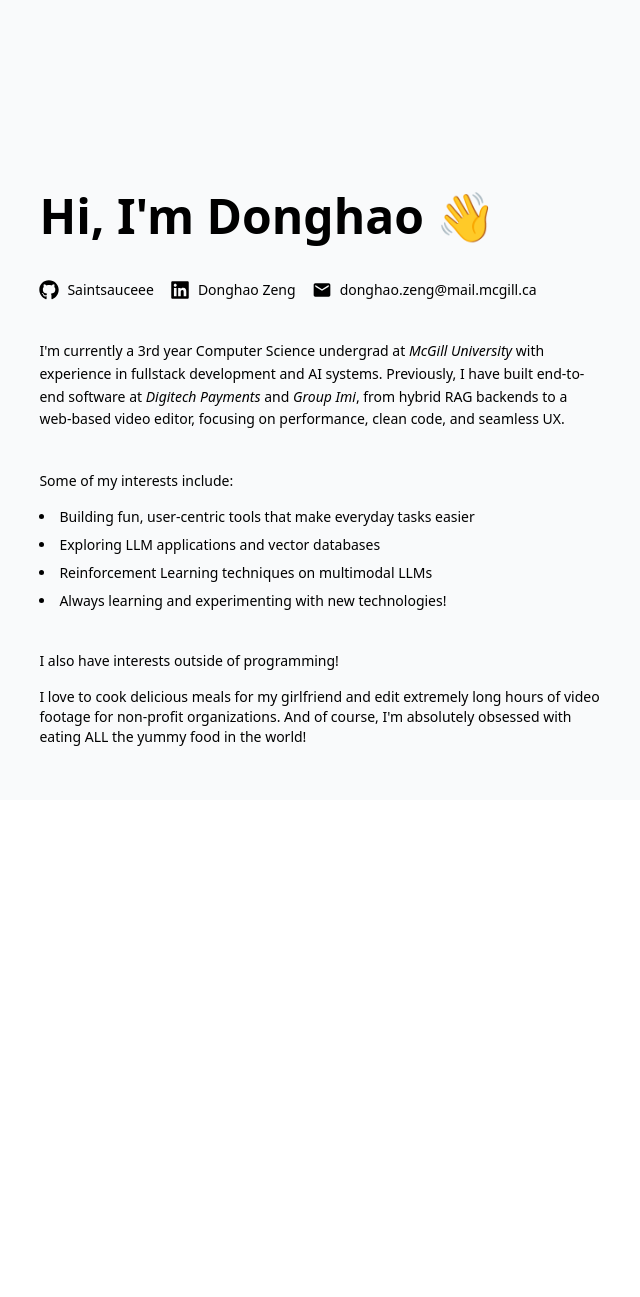
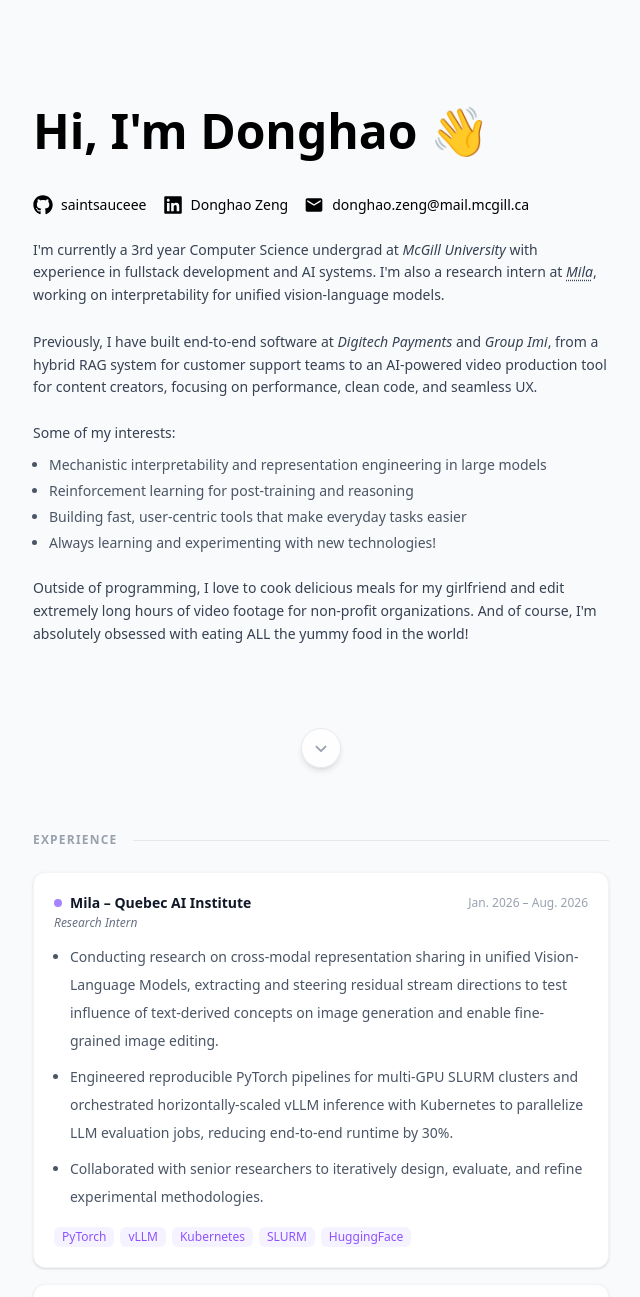
Before and after one commit to saintsauceee/saintsauceee.github.io, a Next.js app in the folder portfolio/: page / in a window 1280 px wide. Shown: the top 1297 px of the page, without its empty margins (319-959 px from the left). Before the commit the page ends 800 px from the top, so only its background shows below. Built offline with nearby package versions, Linux system fonts and the light colour scheme.

Commit message:
massive update

```diff
--- a/portfolio/src/app/page.tsx
+++ b/portfolio/src/app/page.tsx
@@ -5,134 +5,301 @@
 // Icons
 import { FaGithub } from "react-icons/fa";
 import { FaLinkedin } from "react-icons/fa6";
-import { MdEmail } from "react-icons/md";
+import { MdEmail, MdOutlineMemory, MdCode, MdLayers, MdOutlineCloud, MdOutlineBuild } from "react-icons/md";
 
-import { useRef } from "react";
-import { EXPERIENCES, PROJECTS } from "@/data";
+import { useRef, useState, useEffect } from "react";
+import { EXPERIENCES, PROJECTS, SKILLS } from "@/data";
+
+const fadeUp = (delay = 0) => ({
+  initial: { opacity: 0, y: 14 },
+  animate: { opacity: 1, y: 0 },
+  transition: { duration: 0.45, delay },
+});
+
+const inView = {
+  initial: { opacity: 0, y: 16 },
+  whileInView: { opacity: 1, y: 0 },
+  viewport: { once: true, margin: "-60px" },
+  transition: { duration: 0.45 },
+};
+
+function SectionHeader({ label }: { label: string }) {
+  return (
+    <div className="flex items-center gap-4 mb-6">
+      <span className="text-xs font-semibold tracking-widest uppercase text-gray-400">
+        {label}
+      </span>
+      <div className="flex-1 h-px bg-gray-200" />
+    </div>
+  );
+}
+
+function Tag({ text, color }: { text: string; color?: string }) {
+  return (
+    <span className={`px-2 py-0.5 rounded-md text-xs font-medium ${color ?? "bg-gray-100 text-gray-500"}`}>
+      {text}
+    </span>
+  );
+}
+
+const EXP_COLORS = [
+  { dot: "bg-violet-400", tag: "bg-violet-50 text-violet-500" },
+  { dot: "bg-amber-400", tag: "bg-amber-50 text-amber-600" },
+  { dot: "bg-sky-400", tag: "bg-sky-50 text-sky-500" },
+];
+
+const SKILL_META = [
+  { icon: MdOutlineMemory, color: "text-purple-500", bg: "bg-purple-50" },
+  { icon: MdCode,          color: "text-rose-400",   bg: "bg-rose-50" },
+  { icon: MdLayers,        color: "text-emerald-500",bg: "bg-emerald-50" },
+  { icon: MdOutlineCloud,  color: "text-blue-400",   bg: "bg-blue-50" },
+  { icon: MdOutlineBuild,  color: "text-amber-500",  bg: "bg-amber-50" },
+];
+
+function smoothScrollTo(target: number, duration = 900) {
+  const start = window.scrollY;
+  const distance = target - start;
+  let startTime: number | null = null;
+
+  const ease = (t: number) => t < 0.5 ? 4 * t * t * t : 1 - Math.pow(-2 * t + 2, 3) / 2;
+
+  function step(timestamp: number) {
+    if (!startTime) startTime = timestamp;
+    const elapsed = timestamp - startTime;
+    const progress = Math.min(elapsed / duration, 1);
+    window.scrollTo(0, start + distance * ease(progress));
+    if (progress < 1) requestAnimationFrame(step);
+  }
+
+  requestAnimationFrame(step);
+}
 
 export default function Home() {
-  const nextSectionRef = useRef<HTMLDivElement>(null);
+  const experienceRef = useRef<HTMLElement>(null);
+  const [scrolledPast, setScrolledPast] = useState(false);
 
-  const handleBubbleClick = () => {
-    if (nextSectionRef.current) {
-      nextSectionRef.current.scrollIntoView({ behavior: "smooth" });
+  useEffect(() => {
+    const onScroll = () => setScrolledPast(window.scrollY > window.innerHeight * 0.6);
+    window.addEventListener("scroll", onScroll, { passive: true });
+    return () => window.removeEventListener("scroll", onScroll);
+  }, []);
+
+  const handleArrowClick = () => {
+    if (scrolledPast) {
+      smoothScrollTo(0, 1000);
+    } else if (experienceRef.current) {
+      const top = experienceRef.current.getBoundingClientRect().top + window.scrollY - 64;
+      smoothScrollTo(top, 1000);
     }
   };
 
   return (
     <div className="flex flex-col w-screen min-h-screen items-center bg-[#F9FAFB] relative">
+      <div className="flex flex-col lg:w-[45%] md:w-[70%] w-[88%] pb-32">
 
-      {/* Introduction */}
-      <div className="flex flex-col lg:w-[55%] md:w-[80%] h-fit">
-        <div className="flex flex-col w-[80%] min-h-screen gap-10 mx-auto">
-          <motion.div
-            initial={{ opacity: 0, y: 12 }}
-            animate={{ opacity: 1, y: 0 }}
-            transition={{ duration: 0.5 }}
-            className="text-5xl font-bold mt-48"
-          >
-            Hi, I'm Donghao 👋
+        {/* ── Introduction ── */}
+        <div className="flex flex-col gap-6 min-h-screen justify-center pt-16">
+          <motion.div {...fadeUp(0)} className="text-5xl font-bold mb-4">
+            Hi, I&apos;m Donghao{" "}
+            <motion.span
+              style={{ display: "inline-block", transformOrigin: "70% 70%" }}
+              animate={{ rotate: [0, 14, -6, 14, -4, 10, 0] }}
+              transition={{ duration: 2.2, repeat: Infinity, repeatDelay: 3, times: [0, 0.2, 0.4, 0.55, 0.7, 0.85, 1], ease: "easeInOut" }}
+            >
+              👋
+            </motion.span>
           </motion.div>
-          <motion.div
-            initial={{ opacity: 0, y: 12 }}
-            animate={{ opacity: 1, y: 0 }}
-            transition={{ duration: 0.5 }}
-            className="flex flex-row text-sm gap-4"
-          >
+
+          <motion.div {...fadeUp(0.05)} className="flex flex-row flex-wrap text-sm gap-4">
             <a
               href="https://github.com/saintsauceee"
               target="_blank"
               rel="noopener noreferrer"
-              className="flex flex-row gap-2 hover:text-gray-600 transition-colors"
+              className="flex flex-row gap-2 hover:text-gray-500 transition-colors"
             >
               <FaGithub className="h-5 w-5" aria-hidden />
-              Saintsauceee
+              saintsauceee
             </a>
             <a
               href="https://www.linkedin.com/in/donghao-zeng/"
               target="_blank"
               rel="noopener noreferrer"
-              className="flex flex-row gap-2 hover:text-gray-600 transition-colors"
+              className="flex flex-row gap-2 hover:text-gray-500 transition-colors"
             >
               <FaLinkedin className="h-5 w-5" aria-hidden />
               Donghao Zeng
             </a>
             <a
               href="mailto:donghao.zeng@mail.mcgill.ca"
-              className="flex flex-row gap-2 hover:text-gray-600 transition-colors"
+              className="flex flex-row gap-2 hover:text-gray-500 transition-colors"
             >
               <MdEmail className="h-5 w-5" aria-hidden />
               donghao.zeng@mail.mcgill.ca
             </a>
           </motion.div>
-          <motion.div
-            initial={{ opacity: 0, y: 12 }}
-            animate={{ opacity: 1, y: 0 }}
-            transition={{ duration: 0.5, delay: 0.2 }}
-            className="text-sm mx-auto leading-relaxed"
-          >
-            I'm currently a 3rd year Computer Science undergrad at <span className="italic">McGill University</span> with experience in fullstack development and AI systems.
-            Previously, I have built end-to-end software at <span className="italic">Digitech Payments</span> and <span className="italic">Group Imi</span>,
-            from hybrid RAG backends to a web-based video editor, focusing on performance, clean code, and seamless UX.
+
+          <motion.div {...fadeUp(0.15)} className="text-sm leading-relaxed text-gray-700">
+            I&apos;m currently a 3rd year Computer Science undergrad at{" "}
+            <span className="italic">McGill University</span> with experience in fullstack development and AI systems.
+            I&apos;m also a research intern at{" "}
+            <a
+              href="https://mila.quebec/en"
+              target="_blank"
+              rel="noopener noreferrer"
+              className="italic underline decoration-dotted underline-offset-2 hover:text-gray-500 transition-colors"
+            >
+              Mila
+            </a>
+            , working on interpretability for unified vision-language models.
           </motion.div>
-          <motion.div
-            initial={{ opacity: 0, y: 12 }}
-            animate={{ opacity: 1, y: 0 }}
-            transition={{ duration: 0.5, delay: 0.4 }}
-            className="flex flex-col gap-4 text-sm"
-          >
-            Some of my interests include:
-            <ul className="list-disc list-inside space-y-2">
-              <li>Building fun, user-centric tools that make everyday tasks easier</li>
-              <li>Exploring LLM applications and vector databases</li>
-              <li>Reinforcement Learning techniques on multimodal LLMs</li>
+
+          <motion.div {...fadeUp(0.25)} className="text-sm leading-relaxed text-gray-700">
+            Previously, I have built end-to-end software at{" "}
+            <span className="italic">Digitech Payments</span> and{" "}
+            <span className="italic">Group Imi</span>, from a hybrid RAG system for customer
+            support teams to an AI-powered video production tool for content creators, focusing
+            on performance, clean code, and seamless UX.
+          </motion.div>
+
+          <motion.div {...fadeUp(0.35)} className="flex flex-col gap-3 text-sm text-gray-700">
+            <span>Some of my interests:</span>
+            <ul className="list-disc list-outside pl-4 space-y-1.5 text-gray-600">
+              <li>Mechanistic interpretability and representation engineering in large models</li>
+              <li>Reinforcement learning for post-training and reasoning</li>
+              <li>Building fast, user-centric tools that make everyday tasks easier</li>
               <li>Always learning and experimenting with new technologies!</li>
             </ul>
           </motion.div>
-          <motion.div
-            initial={{ opacity: 0, y: 12 }}
-            animate={{ opacity: 1, y: 0 }}
-            transition={{ duration: 0.5, delay: 0.6 }}
-            className="flex flex-col gap-4 text-sm"
-          >
-            I also have interests outside of programming!
 
-            <span>
-              I love to cook delicious meals for my girlfriend and edit extremely long hours of video footage for non-profit organizations.
-              And of course, I'm absolutely obsessed with eating ALL the yummy food in the world!
-            </span>
+          <motion.div {...fadeUp(0.45)} className="text-sm text-gray-700 leading-relaxed">
+            Outside of programming, I love to cook delicious meals for my girlfriend and edit extremely long hours of video footage for non-profit organizations. And of course, I'm absolutely obsessed with eating ALL the yummy food in the world!
           </motion.div>
 
-          {/* <motion.div
-            initial={{ opacity: 0, y: 8 }}
-            animate={{ opacity: 1, y: 0 }}
-            transition={{ duration: 0.8, delay: 0.8 }}
-            className="flex flex-col items-center mt-32 cursor-pointer group"
-            onClick={handleBubbleClick}
-          >
-            <span className="w-3 h-3 rounded-full mb-1 bg-gradient-to-br from-pink-400 via-purple-400 to-blue-400 opacity-40 shadow-md transition-opacity group-hover:opacity-90 group-active:opacity-40 duration-300"></span>
-            <span className="animate-aesthetic-float group-hover:opacity-60 group-active:opacity-40 transition-opacity">
-              <svg width="22" height="22" viewBox="0 0 24 24" fill="none" stroke="#b6b6d6" strokeWidth="2" strokeLinecap="round" strokeLinejoin="round" className="w-5 h-5">
-                <polyline points="6 9 12 15 18 9" />
-              </svg>
-            </span>
-          </motion.div> */}
+          <div className="mt-12 pb-10" />
+        </div>
 
-          {/* <style jsx global>{`
-          @keyframes aesthetic-float {
-            0%, 100% { transform: translateY(0); opacity: 0.7; }
-            50% { transform: translateY(8px); opacity: 1; }
-          }
-          .animate-aesthetic-float {
-            animation: aesthetic-float 1.6s infinite;
-            display: inline-block;
-          }
-        `}</style> */}
-        </div>
+        {/* ── Experience ── */}
+        <motion.section ref={experienceRef} {...inView} className="mt-8">
+          <SectionHeader label="Experience" />
+          <div className="flex flex-col gap-4">
+            {EXPERIENCES.map((exp, i) => {
+              const c = EXP_COLORS[i % EXP_COLORS.length];
+              return (
+                <motion.div
+                  key={i}
+                  initial={{ opacity: 0, y: 14 }}
+                  whileInView={{ opacity: 1, y: 0 }}
+                  viewport={{ once: true, margin: "-40px" }}
+                  transition={{ duration: 0.4, delay: i * 0.07 }}
+                  className="group bg-white rounded-xl border border-gray-100 shadow-sm hover:shadow-md hover:-translate-y-0.5 transition-all duration-200 p-5"
+                >
+                  <div className="flex items-start justify-between gap-4 flex-wrap">
+                    <div>
+                      <div className="flex items-center gap-2">
+                        <span className={`w-2 h-2 rounded-full shrink-0 ${c.dot}`} />
+                        <div className="font-semibold text-sm text-gray-900">{exp.company}</div>
+                      </div>
+                      <div className="text-xs text-gray-500 italic mt-0.5">{exp.role}</div>
+                    </div>
+                    <span className="text-xs text-gray-400 shrink-0 pt-0.5">{exp.period}</span>
+                  </div>
+
+                  <ul className="mt-3 space-y-2 text-sm text-gray-600 leading-loose list-disc list-outside pl-4">
+                    {exp.bullets.map((b, j) => (
+                      <li key={j}>{b}</li>
+                    ))}
+                  </ul>
+
+                  <div className="flex flex-wrap gap-1.5 mt-4">
+                    {exp.technologies.map((t) => (
+                      <Tag key={t} text={t} color={c.tag} />
+                    ))}
+                  </div>
+                </motion.div>
+              );
+            })}
+          </div>
+        </motion.section>
+
+        {/* ── Projects ── */}
+        <motion.section {...inView} className="mt-12">
+          <SectionHeader label="Projects" />
+          <div className="flex flex-col gap-4">
+            {PROJECTS.map((proj, i) => (
+              <motion.div
+                key={i}
+                initial={{ opacity: 0, y: 14 }}
+                whileInView={{ opacity: 1, y: 0 }}
+                viewport={{ once: true, margin: "-40px" }}
+                transition={{ duration: 0.4, delay: i * 0.07 }}
+                className="group bg-white rounded-xl border border-gray-100 shadow-sm hover:shadow-md hover:-translate-y-0.5 transition-all duration-200 p-5"
+              >
+                <div className="font-semibold text-sm text-gray-900">{proj.title}</div>
+                <div className="text-xs text-gray-400 mt-0.5 mb-3">{proj.tech}</div>
+                <ul className="space-y-2 text-sm text-gray-600 leading-loose list-disc list-outside pl-4">
+                  {proj.bullets.map((b, j) => (
+                    <li key={j}>{b}</li>
+                  ))}
+                </ul>
+              </motion.div>
+            ))}
+          </div>
+        </motion.section>
+
+        {/* ── Skills ── */}
+        <motion.section {...inView} className="mt-12">
+          <SectionHeader label="Skills" />
+          <div className="flex flex-col gap-3">
+            {SKILLS.map((skill, i) => {
+              const { icon: Icon, color, bg } = SKILL_META[i % SKILL_META.length];
+              return (
+                <motion.div
+                  key={i}
+                  initial={{ opacity: 0, y: 10 }}
+                  whileInView={{ opacity: 1, y: 0 }}
+                  viewport={{ once: true, margin: "-40px" }}
+                  transition={{ duration: 0.35, delay: i * 0.05 }}
+                  className="bg-white rounded-xl border border-gray-100 shadow-sm p-4"
+                >
+                  <div className="flex items-center gap-2 mb-3">
+                    <span className={`p-1 rounded-md ${bg}`}>
+                      <Icon className={`h-3.5 w-3.5 ${color}`} />
+                    </span>
+                    <span className="text-xs font-semibold text-gray-600 uppercase tracking-wide">{skill.name}</span>
+                  </div>
+                  <div className="flex flex-wrap gap-1.5">
+                    {skill.elements.map((el) => (
+                      <Tag key={el} text={el} color="bg-gray-50 text-gray-700 border border-gray-200" />
+                    ))}
+                  </div>
+                </motion.div>
+              );
+            })}
+          </div>
+        </motion.section>
 
       </div>
 
-      {/* <div className="h-24"></div> */}
+      {/* ── Floating scroll arrow ── */}
+      <motion.button
+        onClick={handleArrowClick}
+        initial={{ opacity: 0, y: 8 }}
+        animate={{ opacity: 1, y: 0 }}
+        transition={{ delay: 0.8, duration: 0.5 }}
+        whileHover={{ scale: 1.08 }}
+        whileTap={{ scale: 0.95 }}
+        className="fixed bottom-8 left-1/2 -translate-x-1/2 z-50 flex items-center justify-center w-10 h-10 rounded-full bg-white/80 backdrop-blur-sm border border-gray-200 shadow-md hover:shadow-lg transition-shadow duration-200 cursor-pointer"
+      >
+        <motion.svg
+          width="18" height="18" viewBox="0 0 24 24" fill="none"
+          stroke="currentColor" strokeWidth="2.5" strokeLinecap="round" strokeLinejoin="round"
+          className="text-gray-400"
+          animate={{ rotate: scrolledPast ? 180 : 0, y: scrolledPast ? 0 : [0, 2, 0] }}
+          transition={{ rotate: { duration: 0.45, ease: "easeInOut" }, y: { duration: 1.6, repeat: Infinity, ease: "easeInOut" } }}
+        >
+          <polyline points="6 9 12 15 18 9" />
+        </motion.svg>
+      </motion.button>
     </div>
   );
 }
--- a/portfolio/src/data.ts
+++ b/portfolio/src/data.ts
@@ -1,100 +1,95 @@
 export const EXPERIENCES: Experience[] = [
+    {
+        company: "Mila – Quebec AI Institute",
+        role: "Research Intern",
+        period: "Jan. 2026 – Aug. 2026",
+        technologies: [
+            "PyTorch", "vLLM", "Kubernetes", "SLURM", "HuggingFace"
+        ],
+        bullets: [
+            "Conducting research on cross-modal representation sharing in unified Vision-Language Models, extracting and steering residual stream directions to test influence of text-derived concepts on image generation and enable fine-grained image editing.",
+            "Engineered reproducible PyTorch pipelines for multi-GPU SLURM clusters and orchestrated horizontally-scaled vLLM inference with Kubernetes to parallelize LLM evaluation jobs, reducing end-to-end runtime by 30%.",
+            "Collaborated with senior researchers to iteratively design, evaluate, and refine experimental methodologies.",
+        ]
+    },
     {
         company: "Digitech Payments",
         role: "Software Developer Intern",
-        period: "July 2025 - Aug. 2025",
+        period: "July 2025 – Aug. 2025",
         technologies: [
-            "Electron.js", "Express", "Pgvector", "LangChain", "GCP", "Python", "Typescript"
+            "Electron.js", "Express", "LangChain", "pgvector", "Docker", "GCP", "Python", "TypeScript"
         ],
         bullets: [
-            "Developed a desktop tool integrating an AI agent with a hybrid RAG system combining vector search and structured queries, using Electron, Express, LangChain, and pgvector, which led to a 20% reduction in customer support resolution time.",
-            "Automated the ingestion of hundreds of internal documents per month, using LLM-based chunking, batched embeddings, and optimized pgvector upserts, deployed on Google Compute Engine for high availability and scalability.",
-            "Achieved low-latency semantic search via HNSW indexing with reranking strategies for high-relevance responses."
+            "Built and deployed a GenAI-driven tool using hybrid RAG (vector search + structured queries) over the company's knowledge base, reducing average customer support resolution time by 20%, using Electron, Express, LangChain and pgvector.",
+            "Engineered a scalable data ingestion pipeline processing 10,000+ internal documents monthly, integrating LLM-based chunking and batched embeddings, with automated deployments on Compute Engine via CI/CD with Docker and GitHub Actions.",
+            "Optimized semantic search latency with HNSW indexing and relevance-based reranking to achieve sub-100ms latency.",
         ]
     },
     {
         company: "Group Imi",
         role: "Software Developer Intern",
-        period: "July 2024 - May 2025",
+        period: "July 2024 – May 2025",
         technologies: [
-            "Next.js", "Express", "PostgreSQL", "AWS", "Python", "Typescript"
+            "Next.js", "Express", "TypeScript", "AWS Bedrock", "PostgreSQL", "AWS", "Python"
         ],
         bullets: [
-            "Built a web-based AI video editor, showcased at the Vancouver Web Summit (15k+ attendees), combining scene detection, captioning, and planning pipelines to extract key moments from user prompts, saving creators hours of manual review",
-            "Deployed FFmpeg services on Google Cloud Run with Pub/Sub orchestration, and designed a Postgres schema (10+ tables) with Row-Level Security and WebSocket synchronization, enabling real-time, and permission-aware video collaboration."
+            "Developed an AI-powered video production tool including captioning and multimodal LLM pipelines for highlight segmentation, demoed at the Vancouver Web Summit (15k+ attendees), reducing manual review time from hours to minutes.",
+            "Built a Claude Sonnet powered microservice using AWS Bedrock for AI content generation serving 5K+ user requests daily, implementing tool use, prompt templates, response streaming, and error handling with rate limiting and retry logic.",
+            "Designed, implemented and documented 20+ production REST endpoints with Express + TypeScript (payments, auth, video/image generation), and set up secure NGINX SSL and AWS EC2 deployment pipelines.",
         ]
     }
 ]
 
 export const PROJECTS: Project[] = [
     {
-        title: "Reddit Deep Research",
-        description: "Hi",
-        tech: "LangGraph, MCP, Next.js, Express, Websockets",
+        title: "LLM Math Reasoning with GRPO",
+        description: "",
+        tech: "LLM Post-Training · Reinforcement Learning · HuggingFace Transformers · PyTorch",
         bullets: [
-            "Architected a LangGraph multi-agent deep research system with orchestrator, search, and citation agents.",
-            "Built an MCP server for LLM agents to autonomously query and process Reddit data via OAuth integration.",
-            "Built a Next.js + Flask interface for real-time agent streams and automated research document generation."
+            "Built an end-to-end post-training pipeline with SFT + RL (GRPO) and LoRA adapters for Qwen2.5-0.5B, implementing a custom GRPO trainer and a BERT-based verifier reward model to score CoT traces with richer RL feedback.",
+            "Improved GSM8K accuracy from 4% to 27% (6.75x improvement) with 40% faster convergence than PPO baseline.",
         ]
     },
     {
-        title: "LLM Math Reasoning",
-        description: "Hi",
-        tech: "Reinforcement Learning, Pytorch, HuggingFace Transformers",
+        title: "Visual CoT for Spatial Planning",
+        description: "",
+        tech: "GenAI · HuggingFace Transformers · PyTorch",
         bullets: [
-            "Built an end-to-end fine-tuning system with SFT + RL (GRPO) to achieve math reasoning in small LLMs (350M).",
-            "Improved GSM8K benchmark accuracy by 22% outperforming standard method (PPO) in convergence speed and stability.",
-            "Created a BERT-based verifier reward model to evaluate CoT reasoning for denser and more informative RL feedback."
-        ]
-    },
-    {
-        title: "GoEmotions NLP Classifier",
-        description: "Hi",
-        tech: "PyTorch, HuggingFace Transformers, Scikit-Learn",
-        bullets: [
-            "Benchmarked traditional ML models (SR, RF, XGB, NB) against finetuned BERT-family LLMs on the GoEmotions dataset (58K Reddit comments over 28 classes), reaching 62% accuracy and 0.50 f1 (8% higher than the original paper’s results).",
-            "Built a Naive Bayes classifier from scratch and ran 1.2K grid-search trials on preprocessing, and hyperparameters.",
-            "Analyzed compute efficiency vs. accuracy tradeoffs, finding traditional models 10x cheaper with only 5% lower accuracy.",
-            "Mapped token-level attention patterns to uncover how LLMs encode emotional context."
+            "Engineered a distributed evaluation framework for LLM spatial reasoning using the Rush Hour puzzle with parallel inference and fault-tolerant scheduling, reducing evaluation time from 8 hours to 20 minutes (24x speedup).",
+            "Developed an augmented prompting and in-context state simulation approach, combining deterministic execution checks and LLM-as-a-judge analysis to identify illegal moves, state-tracking errors, and qualitative reasoning failures.",
         ]
     },
 ]
 
 export const SKILLS: Skill[] = [
     {
-        name: "Programming Languages",
+        name: "AI/ML",
         elements: [
-            "Python", "Java", "Typescript", "JavaScript", "C++", "C"
+            "PyTorch", "Scikit-Learn", "HuggingFace", "LLM Post-Training (SFT, RL, PEFT)", "Embeddings", "RAG"
         ]
     },
     {
-        name: "Frontend",
+        name: "Programming Languages",
         elements: [
-            "Next.js", "React", "HTML", "CSS", "Tailwind", "Axios"
+            "Python", "TypeScript", "Javascript", "Java", "C", "C++", "SQL", "Bash"
         ]
     },
     {
-        name: "Backend",
+        name: "Frameworks",
         elements: [
-            "Node.js", "Express", "REST APIs", "Websockets", "SQL (PostgreSQL)"
-        ]
-    },
-    {
-        name: "AI/ML",
-        elements: [
-            "PyTorch", "HuggingFace Transformers", "NumPy", "Scikit-Learn", "Matplotlib"
+            "Next.js", "React", "Node", "Express", "FastAPI", "WebSockets", "NumPy", "NLTK"
         ]
     },
     {
         name: "Cloud",
         elements: [
-            "Google Cloud Platform (Cloud Run, Compute Engine, IAM, Storage)", "AWS (EC2, S3)"
+            "Google Cloud (Run, Compute Engine, Storage, Vertex AI)", "AWS (EC2, S3)"
         ]
     },
     {
         name: "Developer Tools",
         elements: [
-            "Linux/Unix", "Docker", "Git", "Github Actions"
+            "Git", "Docker", "Kubernetes", "GitHub Actions", "CI/CD", "Linux", "Unix"
         ]
     },
 ]
```
